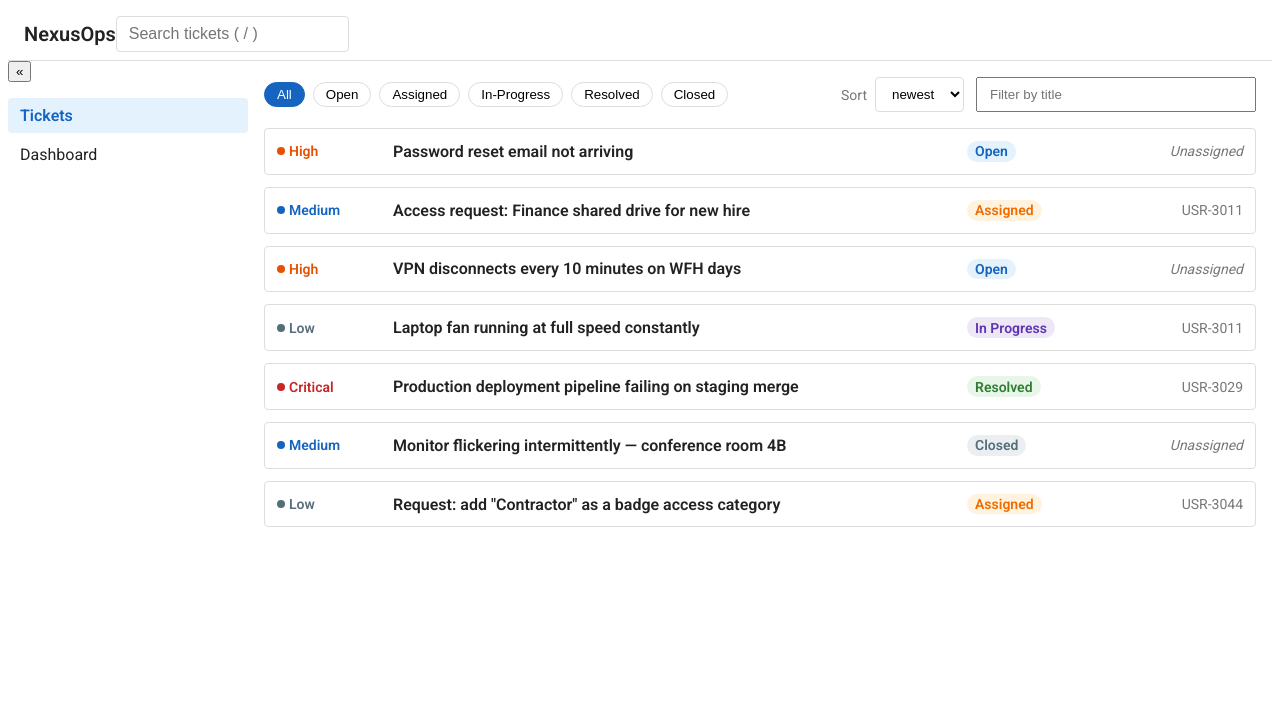
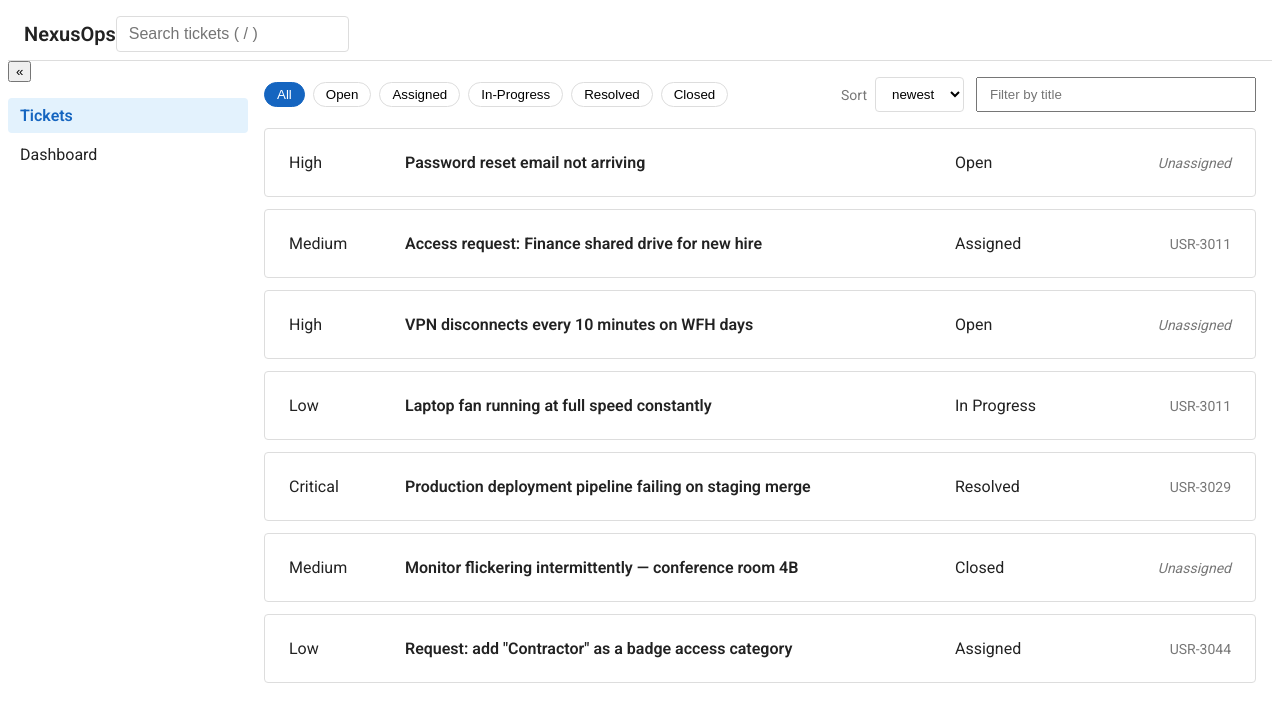
Before and after one commit to SaurabhaArya0501/nexusops, an Angular app: page /tickets in a window 1280 px wide. Shown: the top 722 px of the page. Built offline with nearby package versions, Linux system fonts and the light colour scheme.

Commit message:
feat(tickets): link ticket cards to detail view

```diff
--- a/src/app/features/tickets/ticket-list-page/ticket-list-page.html
+++ b/src/app/features/tickets/ticket-list-page/ticket-list-page.html
@@ -47,11 +47,7 @@
 </div>
 <ul class="ticket-list">
   @for (ticket of store.visibleTickets(); track ticket.id) {
-    <app-ticket-card
-      [ticket]="ticket"
-      [showStatus]="store.statusFilter() === 'all'"
-      (selected)="onTicketSelected($event)"
-    />
+    <app-ticket-card [ticket]="ticket" [showStatus]="store.statusFilter() === 'all'" />
   } @empty {
     <div class="tickets-empty">
       <p>No tickets match your filters.</p>
--- a/src/app/features/tickets/ticket-list-page/ticket-list-page.ts
+++ b/src/app/features/tickets/ticket-list-page/ticket-list-page.ts
@@ -1,7 +1,6 @@
 import { Component, effect, inject } from '@angular/core';
 import { Title } from '@angular/platform-browser';
 import { TicketCard } from '../ui/ticket-card/ticket-card';
-import { TicketId } from '../../../domain/ids';
 import { TicketStore } from '../data/ticket-store';
 import { Ticket } from '../../../domain/ticket';
 import { TicketSort } from '../data/sort';
@@ -31,10 +30,6 @@ export class TicketListPage {
     });
   }
 
-  protected onTicketSelected(id: TicketId): void {
-    console.log('Selected ticket: ', id);
-  }
-
   onQueryInput(event: Event) {
     const input = event.target as HTMLInputElement;
     this.store.setQuery(input.value);
--- a/src/app/features/tickets/ui/ticket-card/ticket-card.html
+++ b/src/app/features/tickets/ui/ticket-card/ticket-card.html
@@ -1,12 +1,7 @@
 @let t = ticket();
 
-<li
-  class="ticket-card"
-  role="button"
-  tabindex="0"
-  (click)="onSelect()"
-  (keydown.enter)="onSelect()"
->
+<li class="ticket-card" [class.ticket-card--no-status]="!showStatus()">
+  <a class="ticket-card__link" [routerLink]="['/tickets', t.id]">
     <span class="ticket-card__priority">
       @switch (t.priority) {
         @case ('critical') {
@@ -65,4 +60,5 @@
     } @else {
       <span class="ticket-card__assignee ticket-card__assignee--empty">Unassigned</span>
     }
+  </a>
 </li>
--- a/src/app/features/tickets/ui/ticket-card/ticket-card.scss
+++ b/src/app/features/tickets/ui/ticket-card/ticket-card.scss
@@ -26,6 +26,20 @@
   box-shadow: var(--shadow-sm);
 }
 
+.ticket-card__link {
+  display: flex;
+  flex-direction: column;
+  gap: var(--space-2);
+  padding: var(--space-3);
+  color: inherit;
+  text-decoration: none;
+}
+
+.ticket-card__link:focus-visible {
+  outline: 2px solid var(--color-primary);
+  outline-offset: 2px;
+}
+
 .ticket-card__title {
   font-size: var(--font-size-base);
   font-weight: var(--font-weight-semibold);
@@ -46,98 +60,20 @@
   font-style: italic;
 }
 
-.badge {
-  display: inline-block;
-  padding: 0.15rem var(--space-2);
-  border-radius: 999px;
-  font-size: var(--font-size-sm);
-  font-weight: var(--font-weight-semibold);
-  white-space: nowrap;
-  width: fit-content;
-}
-
-.badge--open {
-  background: var(--color-primary-bg);
-  color: var(--color-primary);
-}
-
-.badge--assigned {
-  background: #fff3e0;
-  color: #ef6c00;
-}
-
-.badge--in-progress {
-  background: #ede7f6;
-  color: #5e35b1;
-}
-
-.badge--resolved {
-  background: #e8f5e9;
-  color: #2e7d32;
-}
-
-.badge--closed {
-  background: #eceff1;
-  color: #546e7a;
-}
-
-.priority-tag {
-  display: inline-flex;
-  align-items: center;
-  gap: var(--space-1);
-  font-size: var(--font-size-sm);
-  font-weight: var(--font-weight-semibold);
-}
-
-.priority-tag__dot {
-  width: 8px;
-  height: 8px;
-  border-radius: 50%;
-  flex-shrink: 0;
-}
-
-.priority-tag--critical {
-  color: var(--color-priority-critical-text);
-}
-.priority-tag--critical .priority-tag__dot {
-  background: var(--color-priority-critical-text);
-}
-
-.priority-tag--high {
-  color: var(--color-priority-high-text);
-}
-.priority-tag--high .priority-tag__dot {
-  background: var(--color-priority-high-text);
-}
-
-.priority-tag--medium {
-  color: var(--color-priority-medium-text);
-}
-.priority-tag--medium .priority-tag__dot {
-  background: var(--color-priority-medium-text);
-}
-
-.priority-tag--low {
-  color: var(--color-priority-low-text);
-}
-.priority-tag--low .priority-tag__dot {
-  background: var(--color-priority-low-text);
-}
-
 .ticket-card__priority {
   display: flex;
   align-items: center;
 }
 
 @media (min-width: 768px) {
-  .ticket-card {
+  .ticket-card__link {
     display: grid;
     grid-template-columns: 100px 1fr 140px 120px;
     align-items: center;
     column-gap: var(--space-4);
   }
 
-  .ticket-card--no-status {
+  .ticket-card--no-status .ticket-card__link {
     grid-template-columns: 100px 1fr 120px;
   }
 
--- a/src/app/features/tickets/ui/ticket-card/ticket-card.ts
+++ b/src/app/features/tickets/ui/ticket-card/ticket-card.ts
@@ -1,24 +1,19 @@
-import { Component, computed, input, output } from '@angular/core';
+import { Component, computed, input } from '@angular/core';
+import { RouterLink } from '@angular/router';
 import { Ticket } from '../../../../domain/ticket';
-import { TicketId } from '../../../../domain/ids';
 
 @Component({
   selector: 'app-ticket-card',
-  imports: [],
+  imports: [RouterLink],
   templateUrl: './ticket-card.html',
   styleUrl: './ticket-card.scss',
 })
 export class TicketCard {
   ticket = input.required<Ticket>();
   readonly showStatus = input(true);
-  selected = output<TicketId>();
 
   protected readonly hasAssignee = computed(() => {
     const status = this.ticket().status;
     return status === 'assigned' || status === 'in-progress' || status === 'resolved';
   });
-
-  protected onSelect(): void {
-    this.selected.emit(this.ticket().id);
-  }
 }
```
Lines whose indentation alone changed are shown as unchanged.
